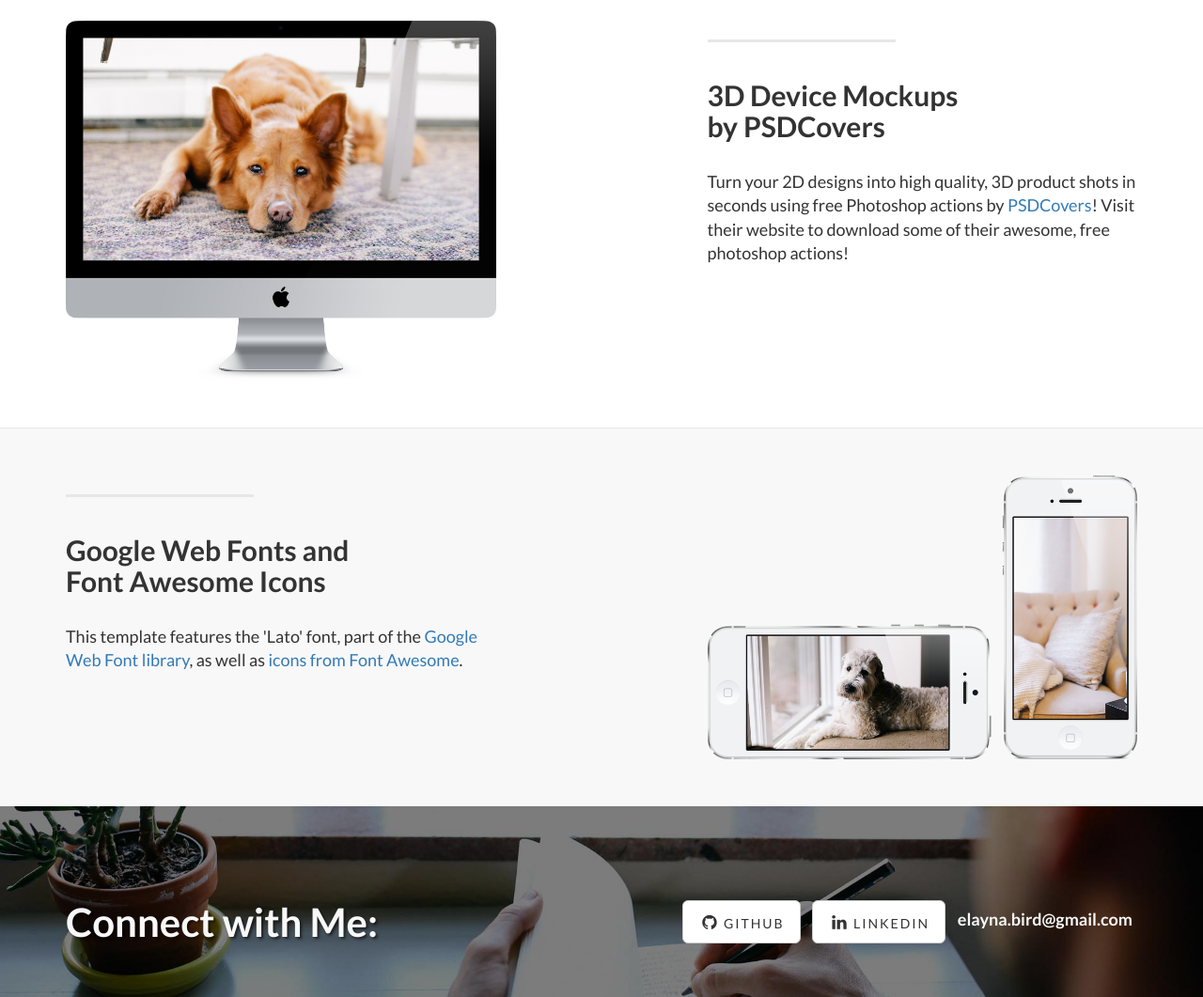
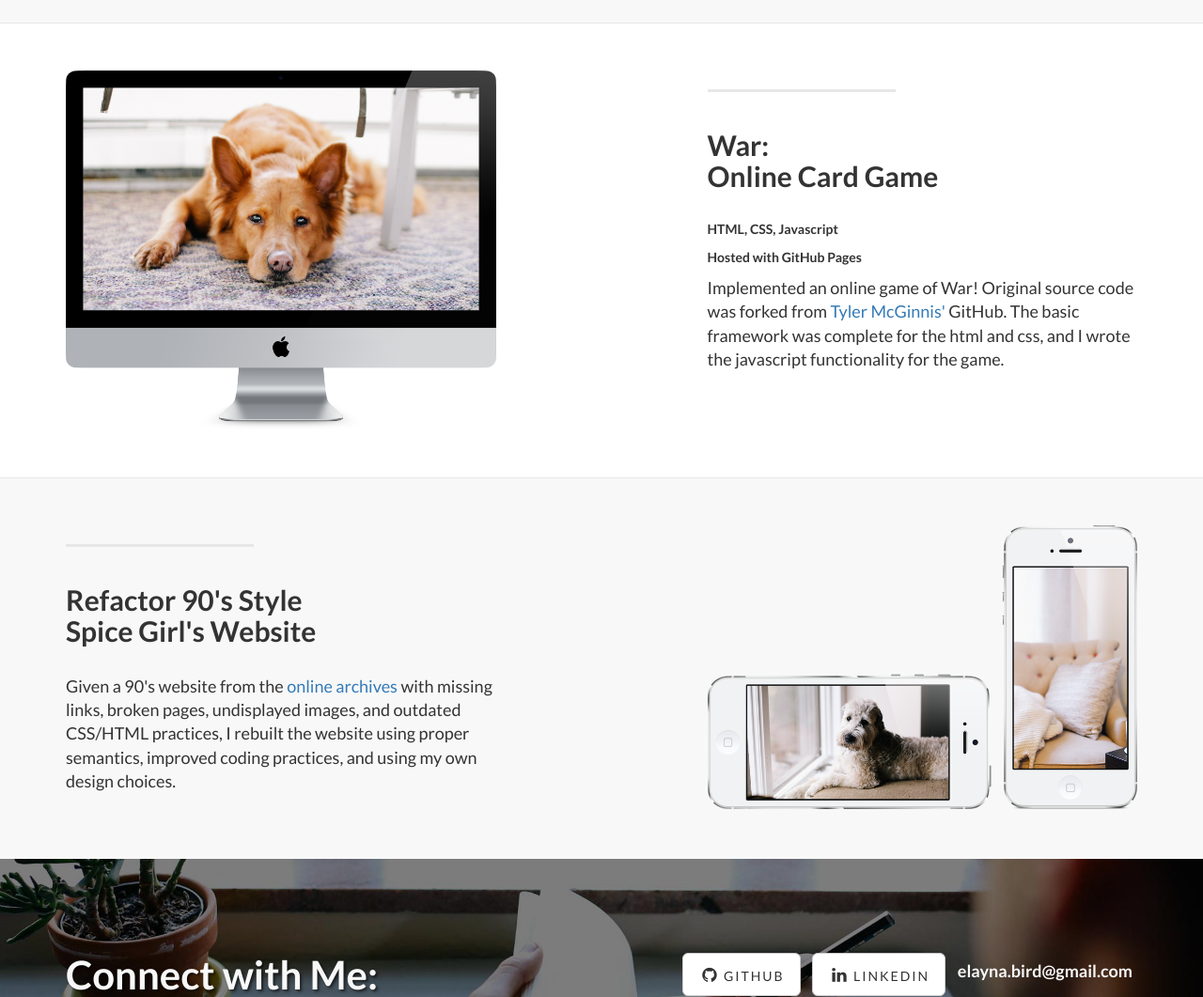
Before and after one commit to edbird1/edbird1.github.io, a plain HTML site: page startbootstrap-landing-page-1.0.4/index.html in a window 1280 px wide. Shown: the part 1260-2321 px from the top of the page at 94% size. Drawn offline with Linux system fonts and the light colour scheme.

Commit message:
Updated Project Infomration

```diff
--- a/startbootstrap-landing-page-1.0.4/index.html
+++ b/startbootstrap-landing-page-1.0.4/index.html
@@ -74,6 +74,7 @@
                 <div class="col-lg-12">
                     <div class="intro-message">
                         <h1>Elayna Bird</h1>
+                        <h2>Beware <a href="https://www.youtube.com/watch?v=bSL4cmFW_GU">Man</a> Hands!</h2>
                         <h3>Web Developer</h3>
                         <hr class="intro-divider">
                         <ul class="list-inline intro-social-buttons">
@@ -99,7 +100,7 @@
 
     <!-- Page Content -->
 
-	<a  name="services"></a>
+    <a name="services"></a>
     <div class="content-section-a">
 
         <div class="container">
@@ -108,12 +109,14 @@
                     <hr class="section-heading-spacer">
                     <div class="clearfix"></div>
                     <h2 class="section-heading">Elayna's Media Library</h2>
-                    <p>HTML, CSS, Javascript, Angular, Bootstrap, JQuery<br></p>
+                    <p>HTML, CSS, Javascript, Angular, Bootstrap, JQuery
+                        <br>
+                    </p>
                     <p>Hosted with GitHub Pages</p>
                     <p class="lead">In this project, I created a database to track all of my digital media for my DVDs/Blu-Rays, CDs, and books. </p>
                 </div>
                 <div class="col-lg-5 col-lg-offset-2 col-sm-6">
-                    <img class="img-responsive" src="img/ipad.png" alt="">
+                    <a href="MediaTracker"><img class="img-responsive" src="img/ipad.png" alt=""></a>
                 </div>
             </div>
 
@@ -131,11 +134,13 @@
                 <div class="col-lg-5 col-lg-offset-1 col-sm-push-6  col-sm-6">
                     <hr class="section-heading-spacer">
                     <div class="clearfix"></div>
-                    <h2 class="section-heading">3D Device Mockups<br>by PSDCovers</h2>
-                    <p class="lead">Turn your 2D designs into high quality, 3D product shots in seconds using free Photoshop actions by <a target="_blank" href="http://www.psdcovers.com/">PSDCovers</a>! Visit their website to download some of their awesome, free photoshop actions!</p>
+                    <h2 class="section-heading">War: <br>Online Card Game</h2>
+                    <p>HTML, CSS, Javascript</p>
+                    <p>Hosted with GitHub Pages</p>
+                    <p class="lead">Implemented an online game of War! Original source code was forked from <a target="_blank" href="https://github.com/tylermcginnis">Tyler McGinnis'</a> GitHub. The basic framework was complete for the html and css, and I wrote the javascript functionality for the game.</p>
                 </div>
                 <div class="col-lg-5 col-sm-pull-6  col-sm-6">
-                    <img class="img-responsive" src="img/dog.png" alt="">
+                    <a href="War"><img class="img-responsive" src="img/dog.png" alt=""></a>
                 </div>
             </div>
 
@@ -153,11 +158,11 @@
                 <div class="col-lg-5 col-sm-6">
                     <hr class="section-heading-spacer">
                     <div class="clearfix"></div>
-                    <h2 class="section-heading">Google Web Fonts and<br>Font Awesome Icons</h2>
-                    <p class="lead">This template features the 'Lato' font, part of the <a target="_blank" href="http://www.google.com/fonts">Google Web Font library</a>, as well as <a target="_blank" href="http://fontawesome.io">icons from Font Awesome</a>.</p>
+                    <h2 class="section-heading">Refactor 90's Style<br>Spice Girl's Website</h2>
+                    <p class="lead">Given a 90's website from the <a target="_blank" href="http://www.google.com/fonts">online archives</a> with missing links, broken pages, undisplayed images, and outdated CSS/HTML practices, I rebuilt the website using proper semantics, improved coding practices, and using my own design choices.</p>
                 </div>
                 <div class="col-lg-5 col-lg-offset-2 col-sm-6">
-                    <img class="img-responsive" src="img/phones.png" alt="">
+                    <a href="SpiceGirls"><img class="img-responsive" src="img/phones.png" alt=""></a>
                 </div>
             </div>
 
@@ -167,7 +172,7 @@
     </div>
     <!-- /.content-section-a -->
 
-	<a  name="contact"></a>
+    <a name="contact"></a>
     <div class="banner">
 
         <div class="container">
@@ -178,7 +183,7 @@
                 </div>
                 <div class="col-lg-6">
                     <ul class="list-inline banner-social-buttons">
-<!--
+                        <!--
                         <li>
                             <a href="https://twitter.com/SBootstrap" class="btn btn-default btn-lg"><i class="fa fa-twitter fa-fw"></i> <span class="network-name">Twitter</span></a>
                         </li>
@@ -189,7 +194,8 @@
                         <li>
                             <a href="https://www.linkedin.com/in/elayna-bird-02a7b290" class="btn btn-default btn-lg"><i class="fa fa-linkedin fa-fw"></i> <span class="network-name">Linkedin</span></a>
                         </li>
-                        <li><h4>elayna.bird@gmail.com</h4></li>
+                        <li>
+                            <h4>elayna.bird@gmail.com</h4></li>
                     </ul>
                 </div>
             </div>
```
